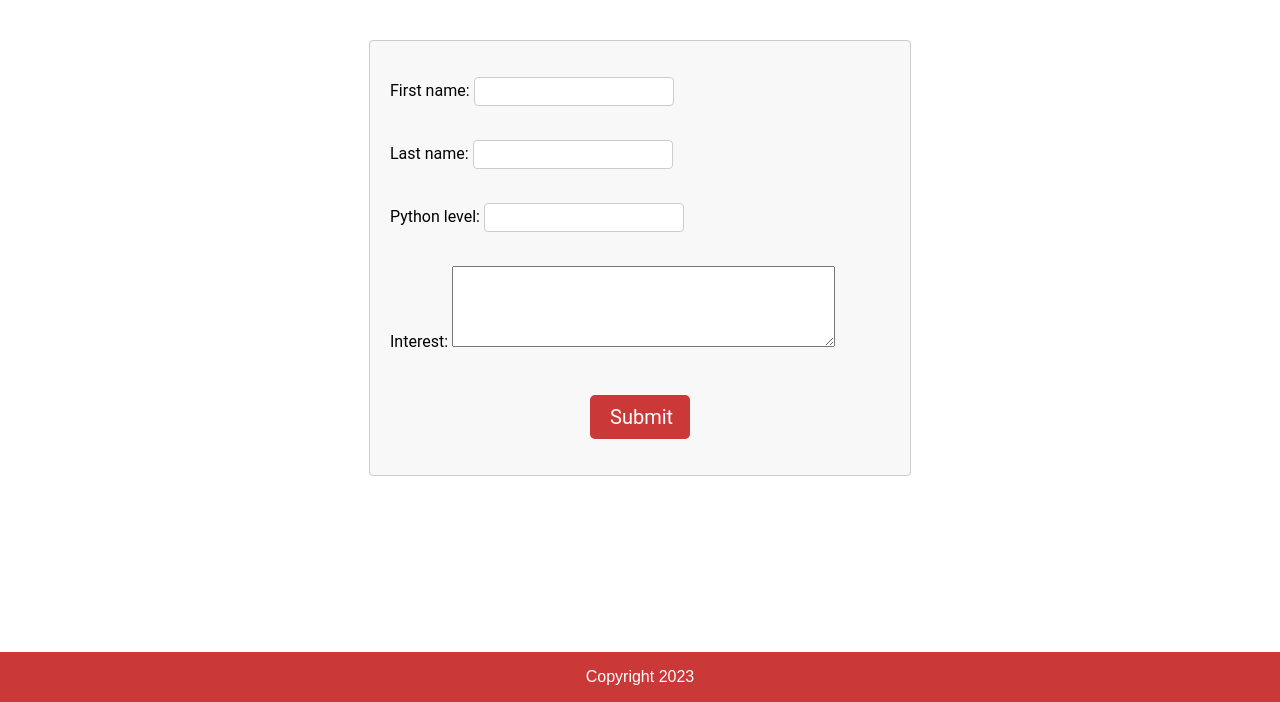
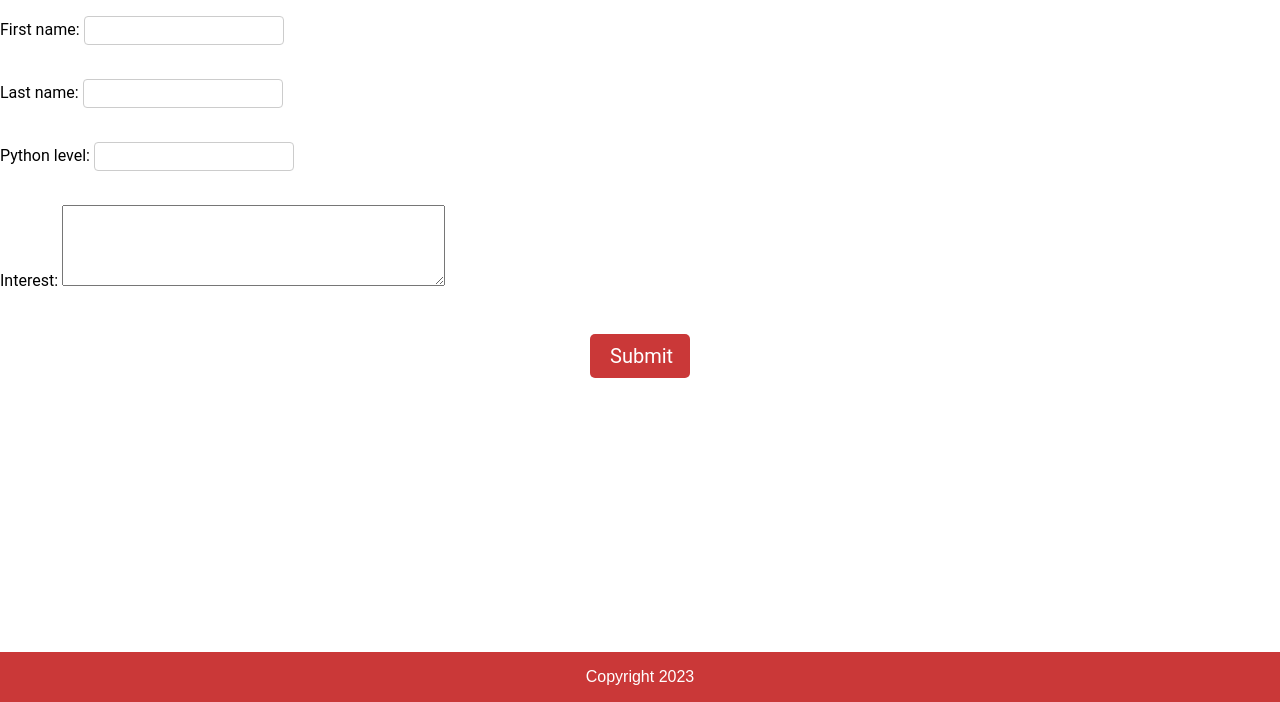
Before and after one commit to AlexisBogroff/elegoua_webapp, a Django app: page /webapp/form/ in a window 1280 px wide. Shown: the part 98-800 px from the top of the page. Run offline with Django 4.2, Linux system fonts and the light colour scheme.

Commit message:
delete test

```diff
--- a/elegoua/webapp/static/css/style.css
+++ b/elegoua/webapp/static/css/style.css
@@ -1,16 +1,6 @@
 label {
   display: inline-block;
   margin-bottom: .5rem;
-}
-
-.form-container {
-  width: 500px;
-  margin: 0 auto;
-  margin-top: 40px;
-  background-color: #f8f8f8;
-  border: 1px solid #ccc;
-  border-radius: 4px;
-  padding: 20px;
 }
 
 
```
